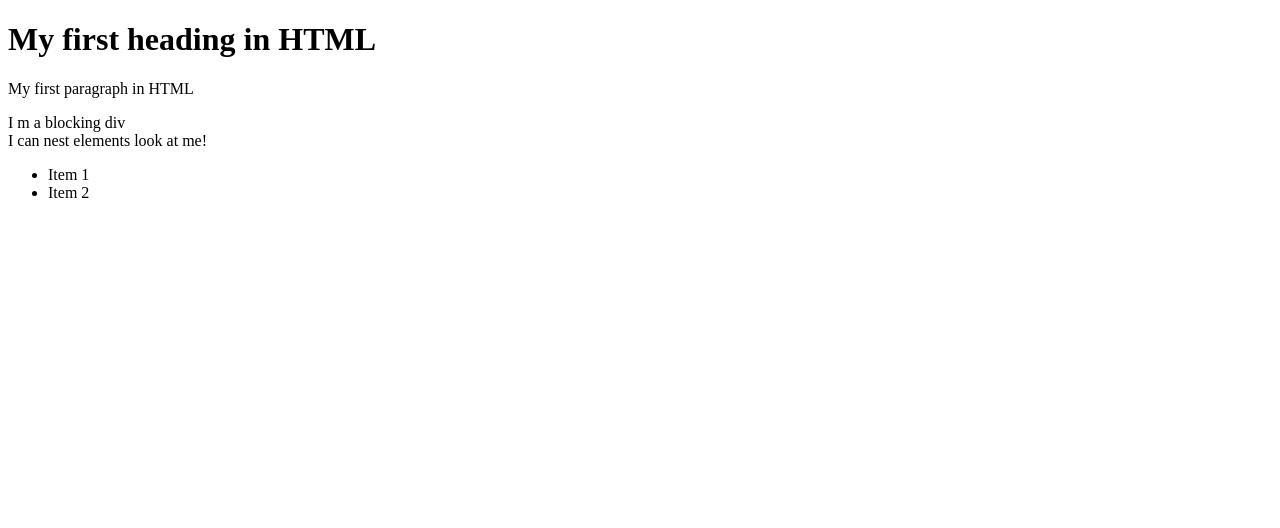
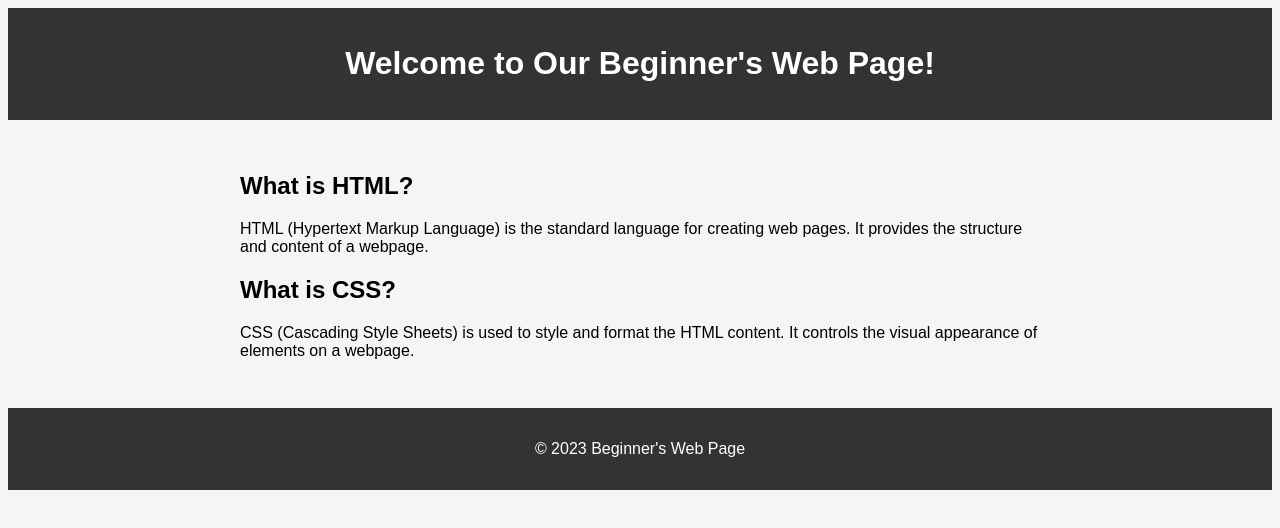
Before and after one commit to iustinpericica/girlz-nail-it, a plain HTML site: page index.html in a window 1280 px wide. Drawn offline with Linux system fonts and the light colour scheme.

Commit message:
html & css basics

```diff
--- a/index.html
+++ b/index.html
@@ -3,16 +3,25 @@
 <head>
     <meta charset="UTF-8">
     <meta name="viewport" content="width=device-width, initial-scale=1.0">
-    <title>My first HTML Page!</title>
+    <link rel="stylesheet" href="styles.css">
+    <title>Beginner's HTML and CSS</title>
 </head>
 <body>
-    <h1>My first heading in HTML</h1>
-    <p>My first paragraph in HTML</p>
-    <div>I m a blocking div</div>
-    <div>I can nest elements <span>look at me!</span></div>
-    <ul>
-        <li>Item 1</li>
-        <li>Item 2</li>
-    </ul>
+    <header>
+        <h1>Welcome to Our Beginner's Web Page!</h1>
+    </header>
+    <main>
+        <section>
+            <h2>What is HTML?</h2>
+            <p>HTML (Hypertext Markup Language) is the standard language for creating web pages. It provides the structure and content of a webpage.</p>
+        </section>
+        <section>
+            <h2>What is CSS?</h2>
+            <p>CSS (Cascading Style Sheets) is used to style and format the HTML content. It controls the visual appearance of elements on a webpage.</p>
+        </section>
+    </main>
+    <footer>
+        <p>© 2023 Beginner's Web Page</p>
+    </footer>
 </body>
 </html>
--- /dev/null
+++ b/styles.css
@@ -0,0 +1,30 @@
+/* styles.css */
+
+/* Set background color for the body */
+body {
+    background-color: #f5f5f5;
+    font-family: Arial, sans-serif;
+}
+
+/* Style the header */
+header {
+    background-color: #333;
+    color: #fff;
+    text-align: center;
+    padding: 1rem;
+}
+
+/* Style the main content */
+main {
+    max-width: 800px;
+    margin: 0 auto;
+    padding: 2rem;
+}
+
+/* Style the footer */
+footer {
+    text-align: center;
+    background-color: #333;
+    color: #fff;
+    padding: 1rem;
+}
```
